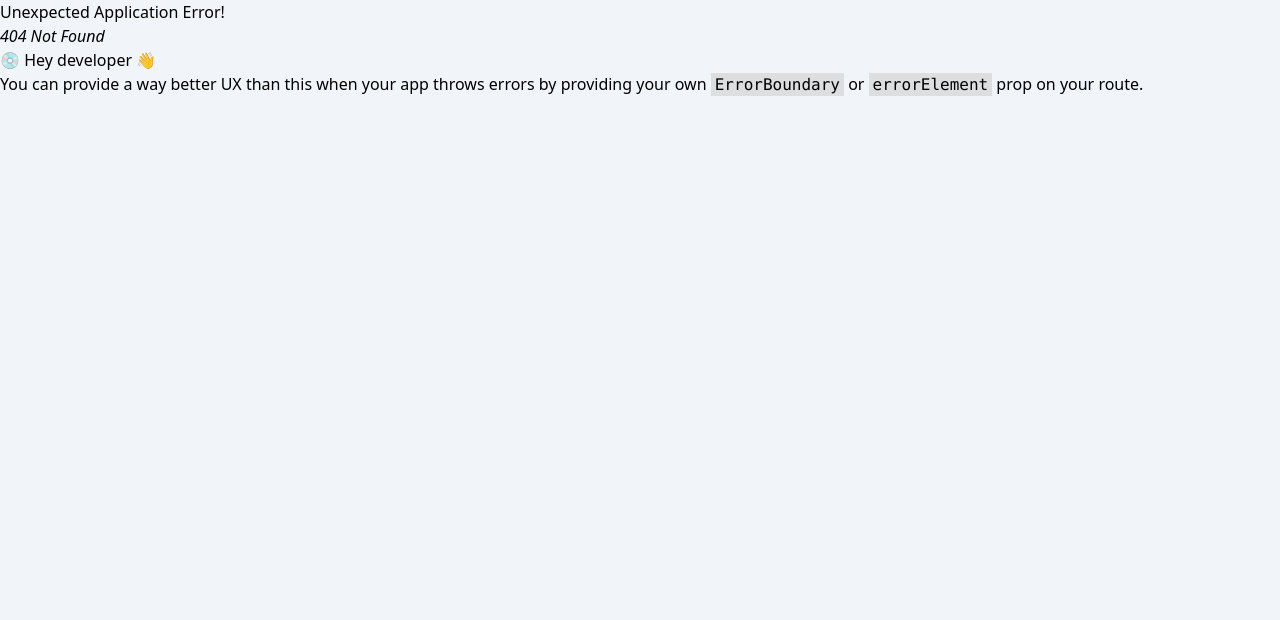
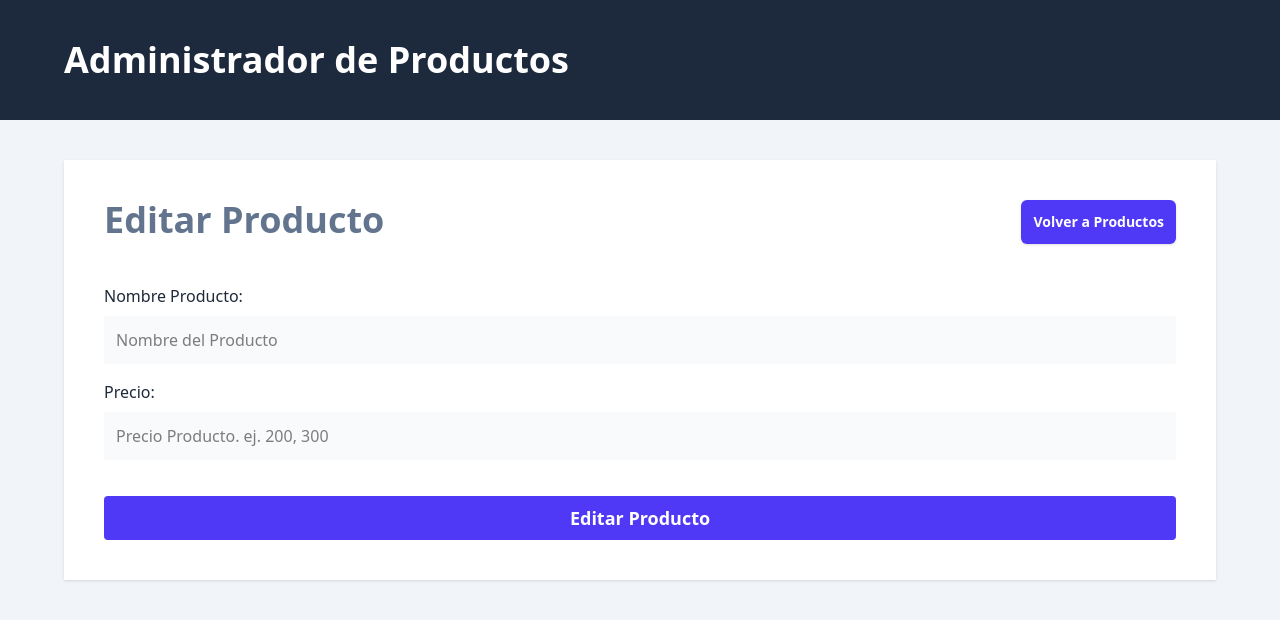
Before and after one commit to Germanilu/Administrador-de-productos-client, a React (Vite) app: page /productos/1/editar in a window 1280 px wide. Before the commit this address had no page. Shown: the top 620 px of the page. Built offline with nearby package versions, Linux system fonts and the light colour scheme.

Commit message:
Feat: Redirect with useNavigate and get id product from url with loader (rrd)

```diff
--- a/src/components/ProductDetails.tsx
+++ b/src/components/ProductDetails.tsx
@@ -1,3 +1,4 @@
+import {useNavigate} from 'react-router-dom'
 import type { Product } from "../types"
 import { formatCurrency } from "../utils"
 
@@ -5,8 +6,9 @@
     product: Product
 }
 
+export default function ProductDetails({ product }: ProductDetailsProps) {
 
-export default function ProductDetails({ product }: ProductDetailsProps) {
+    const navigate = useNavigate()
     const isAvailable = product.availability
     return (
         <tr className="border-b ">
@@ -20,7 +22,14 @@
                 {isAvailable ? 'Disponible': 'No Disponible'}
             </td>
             <td className="p-3 text-lg text-gray-800 ">
+                <div className="flex gap-2 items-center">
+                    <button
 
+                        onClick={() => navigate(`/productos/${product.id}/editar`)}
+                        className='bg-indigo-600 text-white rounded-lg w-full p-2 uppercase font-bold text-xs text-center'
+                    >Editar</button>
+                    <button>Eliminar</button>
+                </div>
             </td>
         </tr>
     )
--- a/src/router.tsx
+++ b/src/router.tsx
@@ -2,6 +2,7 @@
 import Layout from './layouts/layout'
 import Products, {loader as productsLoader} from './views/Products'
 import NewProduct, {action as newProductAction} from './views/NewProduct'
+import EditProduct, {loader as editProductLoader} from './views/EditProduct'
 
 
 export const router = createBrowserRouter([
@@ -18,6 +19,12 @@
                 path: 'productos/nuevo',
                 element: <NewProduct/>,
                 action: newProductAction
+            },
+            {
+                path:'productos/:id/editar', //ROA Pattern - Resource-oriented design
+                element: <EditProduct/>,
+                loader: editProductLoader
+
             }
         ]
     }
--- /dev/null
+++ b/src/views/EditProduct.tsx
@@ -0,0 +1,86 @@
+import { Link, Form, redirect, useActionData, type ActionFunctionArgs, type LoaderFunctionArgs } from "react-router-dom"
+import ErrorMessage from "../components/ErrorMessage"
+import { addProduct } from "../services/ProductService"
+
+export async function loader ({params}: LoaderFunctionArgs){
+console.log(params)
+return {}
+}
+
+// Action es una funcion de react-router-dom donde proceso todos los datos del formulario. Esta funcion siempre retorna algo
+export async function action({request}: ActionFunctionArgs) {
+    const data = Object.fromEntries(await request.formData())
+    let error = ''
+    if(Object.values(data).includes('')){
+        error = 'Todos los campos son obligatorios'
+    }
+    if(error.length){
+        return error
+    }
+    await addProduct(data)
+    //Redirecciona a homepage cuando acaba de hacer el post
+    return redirect('/')
+}
+
+export default function EditProduct() {
+
+    //Este es un hook que permite recuperar el error del formulario ya que en principio no esta conectado con el componente al procesarse en la funcion action() de arriba
+    const error = useActionData() as string
+
+
+    return (
+        <>
+            <div className="flex justify-between">
+                <h2 className="text-4xl font-black text-slate-500">Editar Producto</h2>
+                <Link
+                    to="/"
+                    className="rounded-md bg-indigo-600 p-3 text-sm font-bold text-white shadow-sm hover:bg-indigo-500"
+                >
+                    Volver a Productos
+                </Link>
+
+            </div>
+
+            {error && <ErrorMessage>{error}</ErrorMessage>}
+
+            <Form
+                className="mt-10"
+                method='POST'
+            >
+                <div className="mb-4">
+                    <label
+                        className="text-gray-800"
+                        htmlFor="name"
+                    >Nombre Producto:</label>
+                    <input
+                        id="name"
+                        type="text"
+                        className="mt-2 block w-full p-3 bg-gray-50"
+                        placeholder="Nombre del Producto"
+                        name="name"
+
+                    />
+                </div>
+                <div className="mb-4">
+                    <label
+                        className="text-gray-800"
+                        htmlFor="price"
+                    >Precio:</label>
+                    <input
+                        id="price"
+                        type="number"
+                        className="mt-2 block w-full p-3 bg-gray-50"
+                        placeholder="Precio Producto. ej. 200, 300"
+                        name="price"
+
+                    />
+                </div>
+                <input
+                    type="submit"
+                    className="mt-5 w-full bg-indigo-600 p-2 text-white font-bold text-lg cursor-pointer rounded"
+                    value="Editar Producto"
+                />
+            </Form>
+        </>
+    )
+}
```
